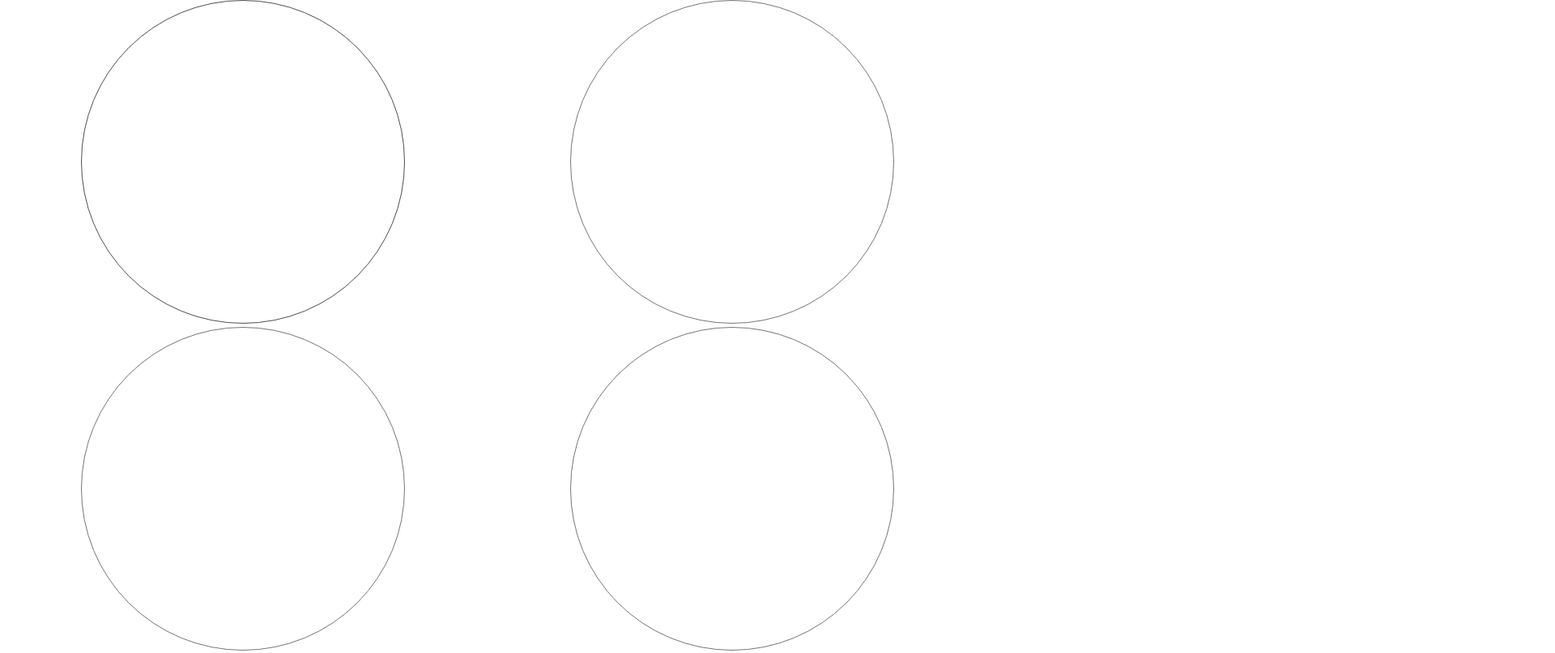
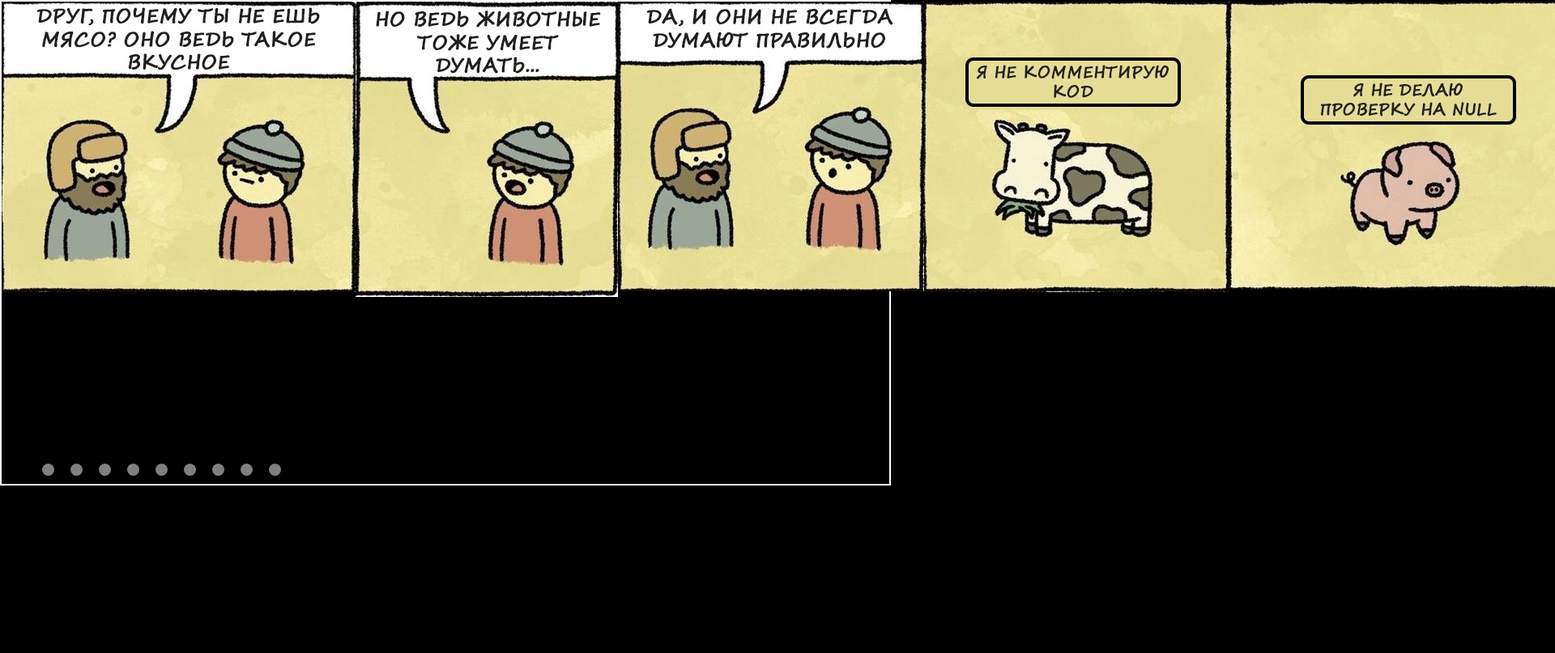
Before and after one commit to barnysha/cssMemeSlider, a plain HTML site: page cssMemeSlider/index.html in a window 1280 px wide. Shown: the top 807 px of the page at 81% size, 1920 px wide, since content can reach past the window. Drawn offline with Linux system fonts and the light colour scheme.

Commit message:
feat: add new slides  (Fr, Sep 13, 2024 10:20:24 AM)

```diff
--- a/cssMemeSlider/index.html
+++ b/cssMemeSlider/index.html
@@ -7,20 +7,30 @@
     <title>Document</title>
 </head>
 <body>
-    <div class="wrapper">
-            <input type="radio" class="slider-slide" name="one">
-            <input type="radio" class="slider-slide" name="two">
-            <input type="radio" class="slider-slide" name="three">
-            <input type="radio" class="slider-slide" name="four">
-            <input type="radio" class="slider-slide" name="five">
+    <div class="slider">
 
-            <div class="slider">
-                <div class="slider slide-one"></div>
-                <div class="slider slide-two"></div>
-                <div class="slider slide-three"></div>
-                <div class="slider slide-four"></div>
-                <div class="slider slide-five"></div>
-            </div>
+        <div class="wrapper">
+            <input type="radio" name="r" class="slider-slide" id="one" checked>
+            <input type="radio" name="r" class="slider-slide" id="two">
+            <input type="radio" name="r" class="slider-slide" id="three">
+            <input type="radio" name="r" class="slider-slide" id="four">
+            <input type="radio" name="r" class="slider-slide" id="five">
+            <input type="radio" name="r" class="slider-slide" id="six">
+            <input type="radio" name="r" class="slider-slide" id="seven">
+            <input type="radio" name="r" class="slider-slide" id="eight">
+            <input type="radio" name="r" class="slider-slide" id="nine">
+
+                <div class="slide"><img src="./img/1.png" alt="one"></div>
+                <div class="slide"><img src="./img/2.png" alt="two"></div>
+                <div class="slide"><img src="./img/3.png" alt="three"></div>
+                <div class="slide"><img src="./img/4.png" alt="four"></div>
+                <div class="slide"><img src="./img/5.png" alt="five"></div>
+                <div class="slide"><img src="./img/6.png" alt="six"></div>
+                <div class="slide"><img src="./img/7.png" alt="seven"></div>
+                <div class="slide"><img src="./img/8.png" alt="eight"></div>
+                <div class="slide"><img src="./img/9.png" alt="nine"></div>
+        </div>
+
             <div class="slider-notes">
                 <div name="one"><p>What buttons??</p></div>
                 <div name="two"> <p>Oh, compil...</p> </div>
@@ -28,12 +38,17 @@
                 <div name="four"> <p>If... Then...</p> </div>
                 <div name="five"> <p>Wo ist Bag?</p> </div>
             </div>
-            <div class="slider-pagonation">
-                <label for="one"></label>
-                <label for="two"></label>
-                <label for="three"></label>
-                <label for="four"></label>
-                <label for="five"></label>
+
+            <div class="slider__pagination">
+                <label for="one" class="bar"></label>
+                <label for="two" class="bar"></label>
+                <label for="three" class="bar"></label>
+                <label for="four" class="bar"></label>
+                <label for="five" class="bar"></label>
+                <label for="six" class="bar"></label>
+                <label for="seven" class="bar"></label>
+                <label for="eight" class="bar"></label>
+                <label for="nine" class="bar"></label>
             </div>
     </div>
 </body>
--- a/cssMemeSlider/style.css
+++ b/cssMemeSlider/style.css
@@ -1,15 +1,52 @@
 * {
     margin: 0;
     padding: 0;
+    box-sizing: border-box;
+}
+
+body {
+    background-color: black;
 }
 
 .slider {
-    width: 800px;
+    width: 1100px;
     height: 600px;
-    overflow: hidden;
+    /* overflow: hidden; */
+    border: solid 2px #fff;
+    position: absolute;
+    /* top: 50%; */
+    /* left: 50%; */
+    /* transform: translate(-50%, -50%); */
 }
 
-.slider-slide {
-    width: 600px;
-    height: 400px;
+.slider__pagination {
+    position: absolute;
+    bottom: 10px;
+    left: 50px;
+    display: flex;
+    gap: 20px;
 }
+.bar {
+    width: 15px;
+    height: 15px;
+    background-color: #fff;
+    cursor: pointer;
+    border-radius: 100%;
+    opacity: 0.5;
+    transform: all 0.6s ease;
+}
+.bar:hover{
+    opacity: 0.8;
+    transform: scale(1.1);
+}
+
+input[name='r'] {
+    position: absolute;
+    visibility: hidden;
+}
+
+.wrapper {
+    width: 400px;
+    height: 100%;
+    display: flex;
+}
```
Also changed, not shown: cssMemeSlider/img/1.png (added), cssMemeSlider/img/2.png (added), cssMemeSlider/img/3.png (added), cssMemeSlider/img/4.png (added), cssMemeSlider/img/5.png (added), cssMemeSlider/img/6.png (added), cssMemeSlider/img/7.png (added), cssMemeSlider/img/8.png (added), cssMemeSlider/img/9.png (added), cssMemeSlider/img/buttons.jpg (deleted), cssMemeSlider/img/compil.png (deleted), cssMemeSlider/img/howmatch.jpg (deleted), cssMemeSlider/img/if.png (deleted), cssMemeSlider/img/woistbag.jpg (deleted).
